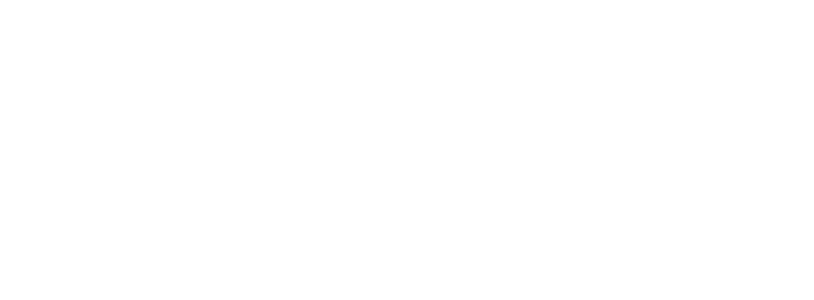
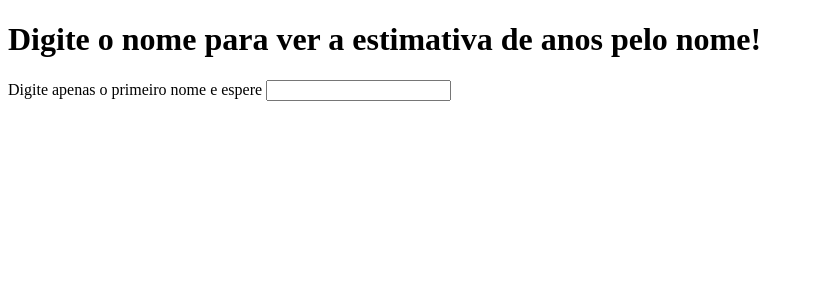
Before and after one commit to tm4Bit/voltera-frontend-test, a SvelteKit app: page / in a window 1280 px wide. Shown: the top 300 px of the page, without its empty margins (0-814 px from the left). Built offline with nearby package versions, Linux system fonts and the light colour scheme.

Commit message:
feat: create page with the input field

```diff
--- a/src/routes/+page.svelte
+++ b/src/routes/+page.svelte
@@ -0,0 +1,22 @@
+<script>
+	import { goto } from '$app/navigation';
+
+	let name = $state('');
+	let debounceTimer;
+
+	function handleInput() {
+		clearInterval(debounceTimer);
+		debounceTimer = setTimeout(() => {
+			if (name) {
+				goto(`/?name=${name.trim()}`, { keepFocus: true });
+			} else {
+				goto('/', { keepFocus: true });
+			}
+		}, 1000);
+	}
+</script>
+
+<h1>Digite o nome para ver a estimativa de anos pelo nome!</h1>
+<span>Digite apenas o primeiro nome e espere</span>
+
+<input type="text" oninput={handleInput} bind:value={name} autocomplete="off" />
```
